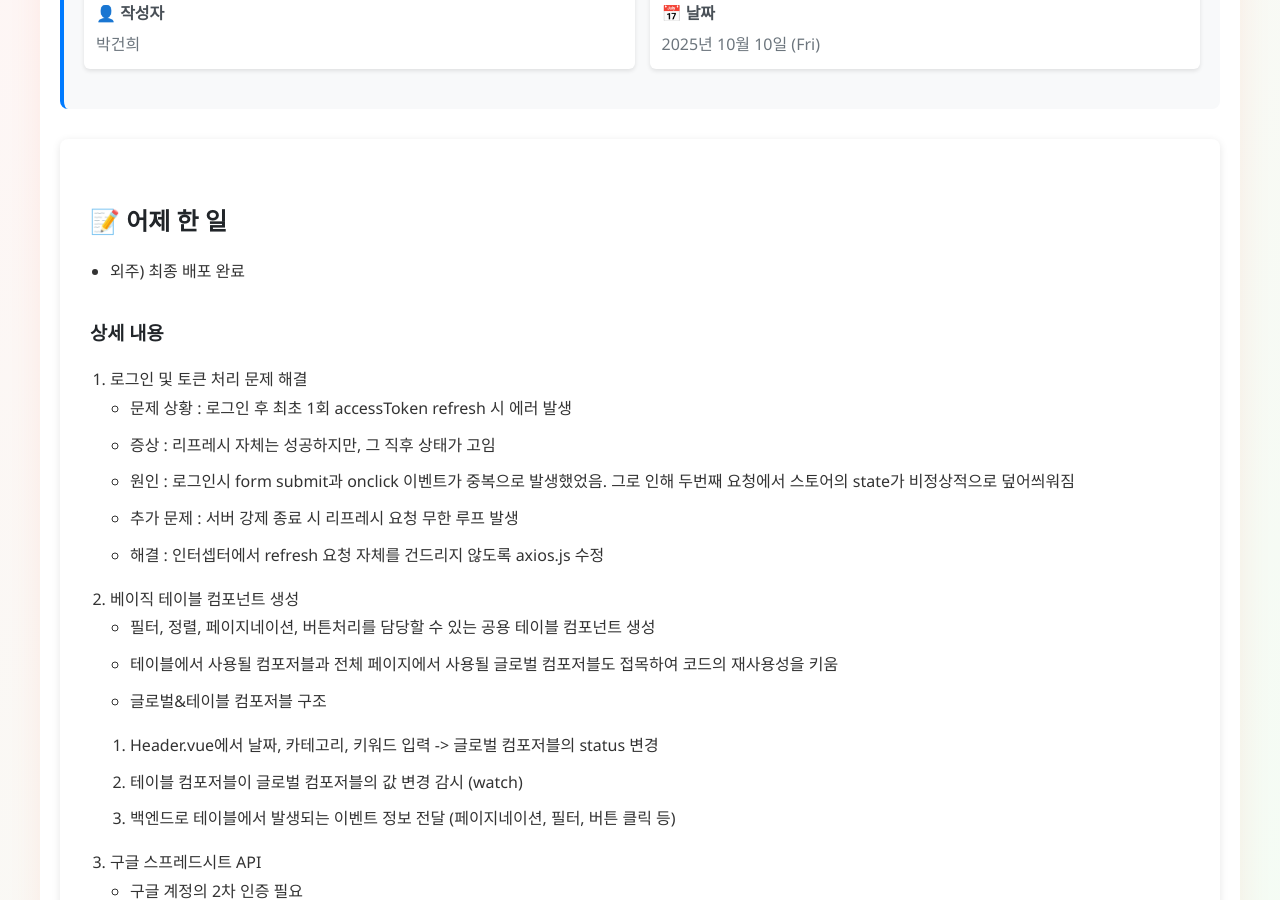
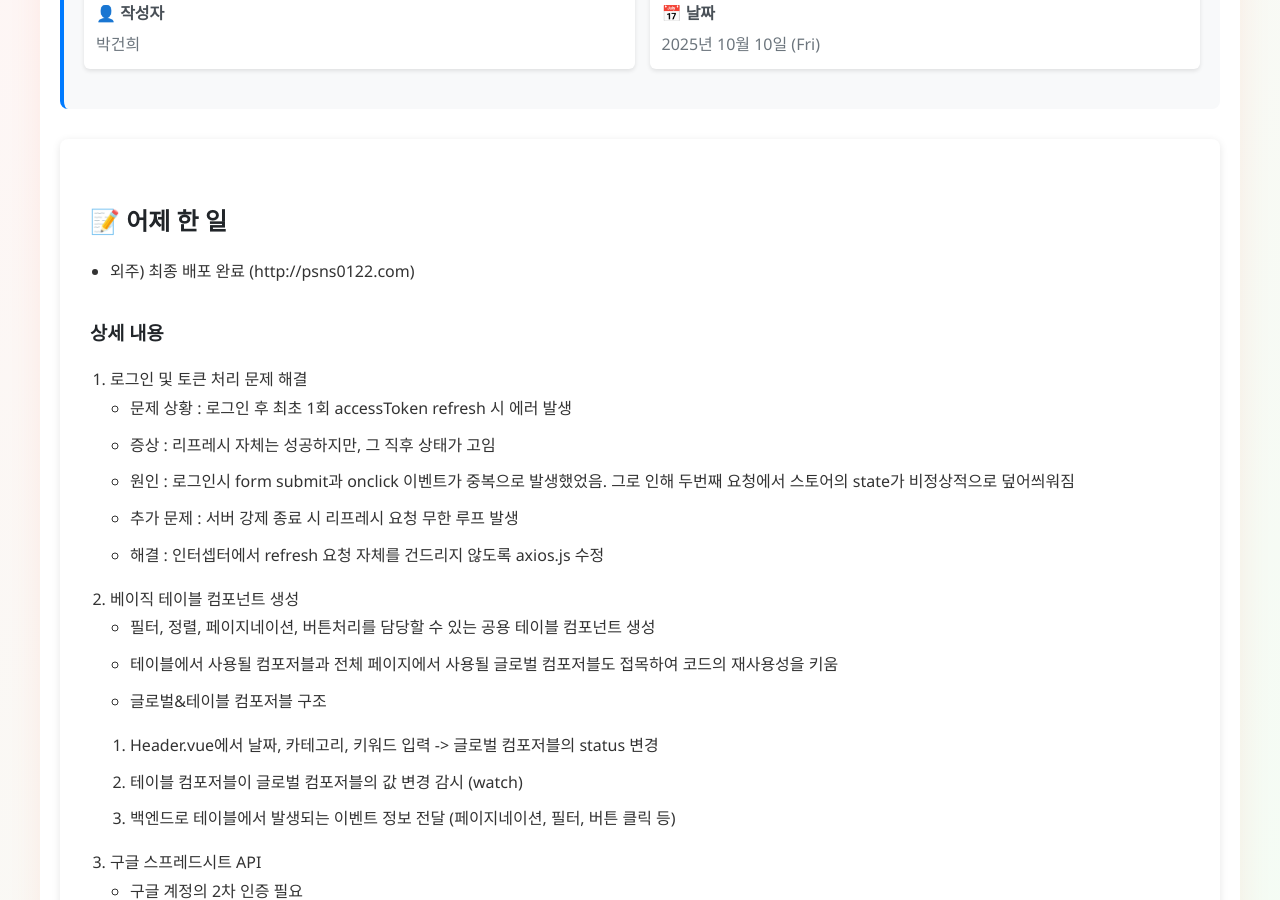
Before and after one commit to ssg6-dailylog/scrum, a Jekyll site: the page built from _posts/October, 2025/2025-09-10-박건희-DailyScrum.md, in a window 1280 px wide and 900 px high, scrolled down 336 px. Built offline with Jekyll 4.4.1, drawn with Linux system fonts in a browser that asks for light colours; some of the changed lines change nothing that is shown.

Commit message:
박건희 scrum

```diff
--- a/_posts/October, 2025/2025-09-10-박건희-DailyScrum.md
+++ b/_posts/October, 2025/2025-09-10-박건희-DailyScrum.md
@@ -8,7 +8,7 @@ categories: [scrum]
 
 ## 📝 어제 한 일
 
-- 외주) 최종 배포 완료
+- 외주) 최종 배포 완료 (http://psns0122.com)
 
 ### 상세 내용
 
```
